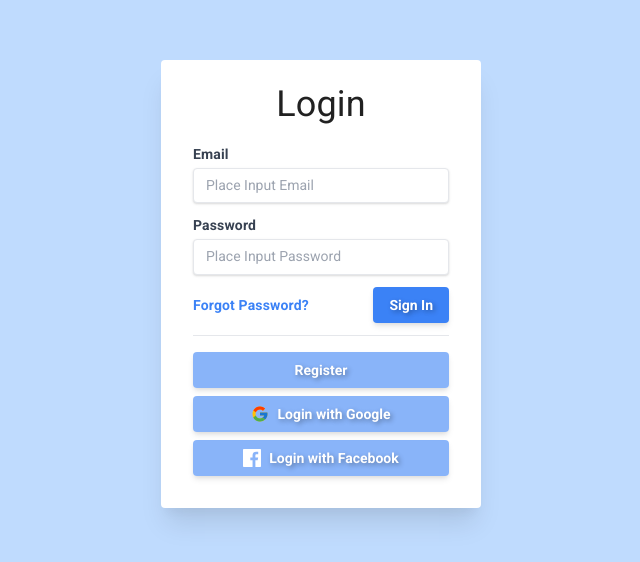
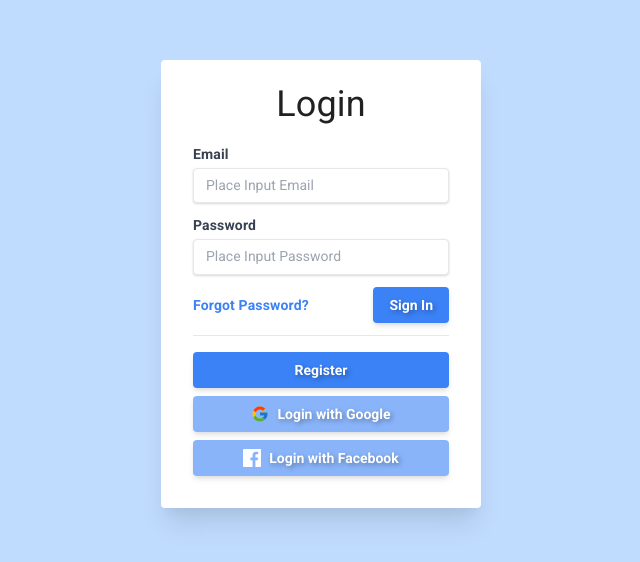
Before and after one commit to ben39053372/vite-react, a React (Vite) app: page /login in a window 1280 px wide. Shown: the part 116-678 px from the top of the page, without its empty margins (319-959 px from the left). Built offline with nearby package versions, Linux system fonts and the light colour scheme.

Commit message:
feat: flow of Sign Up click

```diff
--- a/src/pages/Login/OtherActions.tsx
+++ b/src/pages/Login/OtherActions.tsx
@@ -3,12 +3,19 @@ import { Button } from '../../components/Button';
 import { GrFacebook } from 'react-icons/gr';
 import { FcGoogle } from 'react-icons/fc';
 import { useTranslation } from 'react-i18next';
+import { useHistory } from 'react-router-dom';
 
 export const OtherActions = () => {
   const { t } = useTranslation();
+  const history = useHistory();
+
+  const handleSignUpClick = () => {
+    history.push('/signUp');
+  };
+
   return (
     <div className="otherActions">
-      <Button disabled>Register</Button>
+      <Button onClick={handleSignUpClick}>Register</Button>
       <Button className="google" disabled>
         <FcGoogle size={18} className="mr-2" />
         {t('Login with', { service: t('Google') })}
--- /dev/null
+++ b/src/pages/SignUp/index.tsx
@@ -0,0 +1,5 @@
+import React from 'react';
+
+export const SignUp = () => {
+  return <div>SignUp</div>;
+};
--- a/src/routes/index.tsx
+++ b/src/routes/index.tsx
@@ -7,19 +7,19 @@ import { Page1 } from '../pages/page1';
 import { Page2 } from '../pages/page2';
 import { Page3 } from '../pages/page3';
 import { Private } from '../pages/Private';
+import { SignUp } from '../pages/SignUp';
 
 const isUserLogin = () => {
-  console.log("isUserLogin")
-  return false
-}
-
+  console.log('isUserLogin');
+  return false;
+};
 
 export const routes: RouteConfig[] = [
   {
     name: 'Main',
     path: '/',
     exact: true,
-    component: Main
+    component: Main,
   },
   {
     name: 'Page 1',
@@ -39,11 +39,16 @@ export const routes: RouteConfig[] = [
   {
     name: 'Private',
     path: '/private',
-    render: (props) => isUserLogin() ? <Private /> : <Redirect to="/login" />
+    render: (props) => (isUserLogin() ? <Private /> : <Redirect to="/login" />),
   },
   {
-    path: "/login",
-    name: "Login",
-    component: Login
-  }
+    path: '/login',
+    name: 'Login',
+    component: Login,
+  },
+  {
+    path: '/signUp',
+    name: 'Sign Up',
+    component: SignUp,
+  },
 ];
```
